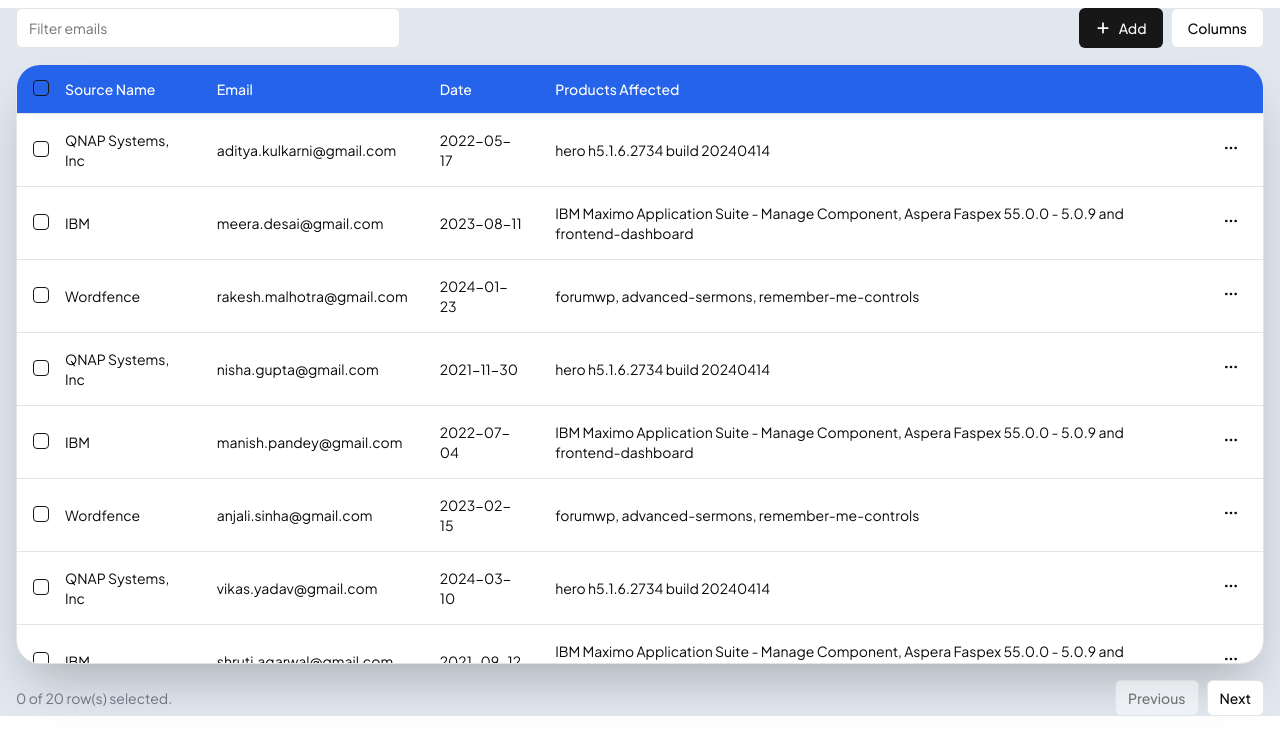
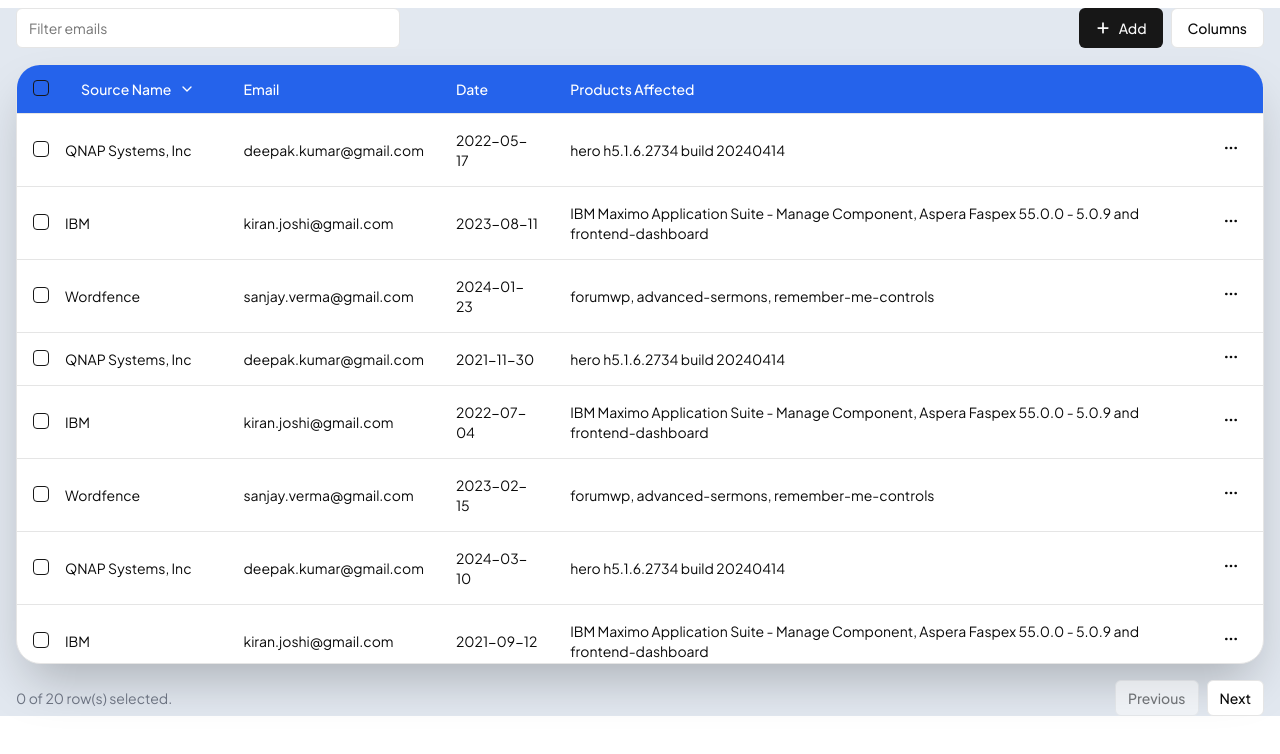
Before and after one commit to TechSubham/SIH-main, a Next.js app: page /Alerts in a window 1280 px wide. Shown: the top 754 px of the page. Built offline with nearby package versions, Linux system fonts and the light colour scheme.

Commit message:
Features Added

```diff
--- a/app/Alerts/page.jsx
+++ b/app/Alerts/page.jsx
@@ -1,3 +1,6 @@
+
+
+
 // "use client";
 // import React, { useState, useEffect } from "react";
 // import { Checkbox } from "@/components/ui/checkbox";
@@ -157,7 +160,7 @@
 //   };
 
 //   return (
-//     <div className={`${plusJakartaSans.className} h-full bg-slate-200  lg:pl-4 lg:pr-4 lg:mt-2 mt-3`}>
+//     <div className={`${plusJakartaSans.className} h-full bg-slate-200 lg:pl-4 lg:pr-4 lg:mt-2 mt-3`}>
 //       <div className={`grid gap-4 ${isFormOpen ? "opacity-50 pointer-events-none" : ""}`}>
 //         <div className="flex flex-col sm:flex-row items-center justify-between gap-4">
 //           <Input
@@ -202,56 +205,58 @@
 //           </div>
 //         </div>
 
-//         <div className=" border bg-white shadow-2xl  rounded-3xl overflow-hidden">
-//           <div className="overflow-x-auto">
-//             <Table>
-//               <TableHeader>
-//                 {table.getHeaderGroups().map((headerGroup) => (
-//                   <TableRow key={headerGroup.id}>
-//                     {headerGroup.headers.map((header) => {
-//                       return (
-//                         <TableHead key={header.id} className="bg-blue-600 text-white">
-//                           {header.isPlaceholder
-//                             ? null
-//                             : flexRender(
-//                                 header.column.columnDef.header,
-//                                 header.getContext()
+//         <div className="border bg-white shadow-2xl rounded-3xl overflow-hidden" style={{ height: "calc(100vh - 200px)" }}>
+//           <div className="overflow-x-auto h-full">
+//             <div className="inline-block min-w-full align-middle">
+//               <div className="overflow-hidden">
+//                 <Table>
+//                   <TableHeader>
+//                     {table.getHeaderGroups().map((headerGroup) => (
+//                       <TableRow key={headerGroup.id}>
+//                         {headerGroup.headers.map((header) => (
+//                           <TableHead key={header.id} className="bg-blue-600 text-white sticky top-0 z-10">
+//                             {header.isPlaceholder
+//                               ? null
+//                               : flexRender(
+//                                   header.column.columnDef.header,
+//                                   header.getContext()
+//                                 )}
+//                           </TableHead>
+//                         ))}
+//                       </TableRow>
+//                     ))}
+//                   </TableHeader>
+//                   <TableBody>
+//                     {table.getRowModel().rows?.length ? (
+//                       table.getRowModel().rows.map((row) => (
+//                         <TableRow
+//                           key={row.id}
+//                           data-state={row.getIsSelected() && "selected"}
+//                         >
+//                           {row.getVisibleCells().map((cell) => (
+//                             <TableCell key={cell.id}>
+//                               {flexRender(
+//                                 cell.column.columnDef.cell,
+//                                 cell.getContext()
 //                               )}
-//                         </TableHead>
-//                       );
-//                     })}
-//                   </TableRow>
-//                 ))}
-//               </TableHeader>
-//               <TableBody>
-//                 {table.getRowModel().rows?.length ? (
-//                   table.getRowModel().rows.map((row) => (
-//                     <TableRow
-//                       key={row.id}
-//                       data-state={row.getIsSelected() && "selected"}
-//                     >
-//                       {row.getVisibleCells().map((cell) => (
-//                         <TableCell key={cell.id}>
-//                           {flexRender(
-//                             cell.column.columnDef.cell,
-//                             cell.getContext()
-//                           )}
+//                             </TableCell>
+//                           ))}
+//                         </TableRow>
+//                       ))
+//                     ) : (
+//                       <TableRow>
+//                         <TableCell
+//                           colSpan={columns.length}
+//                           className="h-24 text-center"
+//                         >
+//                           No results.
 //                         </TableCell>
-//                       ))}
-//                     </TableRow>
-//                   ))
-//                 ) : (
-//                   <TableRow>
-//                     <TableCell
-//                       colSpan={columns.length}
-//                       className="h-24 text-center"
-//                     >
-//                       No results.
-//                     </TableCell>
-//                   </TableRow>
-//                 )}
-//               </TableBody>
-//             </Table>
+//                       </TableRow>
+//                     )}
+//                   </TableBody>
+//                 </Table>
+//               </div>
+//             </div>
 //           </div>
 //         </div>
 
@@ -290,7 +295,7 @@
 //             <form onSubmit={handleFormSubmit} className="space-y-4">
 //               <div>
 //                 <label htmlFor="name" className="block text-sm font-medium text-gray-700 mb-1">
-//                   Name
+//                   Source Name
 //                 </label>
 //                 <input
 //                   type="text"
@@ -299,7 +304,7 @@
 //                   value={formData.name}
 //                   onChange={handleFormChange}
 //                   className="w-full px-3 py-2 border border-gray-300 rounded-md shadow-sm focus:outline-none focus:ring-2 focus:ring-blue-600"
-//                   placeholder="Enter your name"
+//                   placeholder="Enter source name"
 //                   required
 //                 />
 //               </div>
@@ -314,22 +319,22 @@
 //                   value={formData.email}
 //                   onChange={handleFormChange}
 //                   className="w-full px-3 py-2 border border-gray-300 rounded-md shadow-sm focus:outline-none focus:ring-2 focus:ring-blue-600"
-//                   placeholder="Enter your email"
+//                   placeholder="Enter email"
 //                   required
 //                 />
 //               </div>
 //               <div>
 //                 <label htmlFor="mobile" className="block text-sm font-medium text-gray-700 mb-1">
-//                   Mobile No
+//                   Product Affected
 //                 </label>
 //                 <input
-//                   type="tel"
+//                   type="text"
 //                   id="mobile"
 //                   name="mobile"
 //                   value={formData.mobile}
 //                   onChange={handleFormChange}
 //                   className="w-full px-3 py-2 border border-gray-300 rounded-md shadow-sm focus:outline-none focus:ring-2 focus:ring-blue-500"
-//                   placeholder="Enter your mobile number"
+//                   placeholder="Enter affected product"
 //                   required
 //                 />
 //               </div>
@@ -379,9 +384,8 @@
 
 
 
-
 "use client";
-import React, { useState, useEffect } from "react";
+import React, { useState, useEffect, useMemo } from "react";
 import { Checkbox } from "@/components/ui/checkbox";
 import Qubit_data from "../../data/dummy_email_data.json";
 import {
@@ -398,7 +402,9 @@
   DropdownMenuCheckboxItem,
   DropdownMenuContent,
   DropdownMenuTrigger,
-  DropdownMenuItem
+  DropdownMenuItem,
+  DropdownMenuLabel,
+  DropdownMenuSeparator
 } from "@/components/ui/dropdown-menu";
 import { Button } from "@/components/ui/button";
 import { Input } from "@/components/ui/input";
@@ -410,7 +416,7 @@
   getSortedRowModel,
   useReactTable,
 } from "@tanstack/react-table";
-import { MoreHorizontal } from "lucide-react";
+import { MoreHorizontal, ChevronDown } from "lucide-react";
 import { FontAwesomeIcon } from "@fortawesome/react-fontawesome";
 import { faPlus } from "@fortawesome/free-solid-svg-icons";
 import { Plus_Jakarta_Sans } from 'next/font/google';
@@ -429,8 +435,19 @@
     mobile: "",
     date: "",
   });
+  const [editingId, setEditingId] = useState(null);
+  const [selectedSource, setSelectedSource] = useState("All");
 
-  const [editingId, setEditingId] = useState(null);
+  const sourceNames = useMemo(() => {
+    const names = ["All", ...new Set(data.map(item => item.name))];
+    return names.sort();
+  }, [data]);
+
+  const filteredData = useMemo(() => {
+    if (selectedSource === "All") return data;
+    return data.filter(item => item.name === selectedSource);
+  }, [data, selectedSource]);
+
   const columns = [
     {
       id: "select",
@@ -453,7 +470,25 @@
     },
     {
       accessorKey: "name",
-      header: "Source Name",
+      header: () => (
+        <DropdownMenu>
+          <DropdownMenuTrigger asChild>
+            <Button variant="ghost" className="h-8 w-full justify-start">
+              Source Name <ChevronDown className="ml-2 h-4 w-4" />
+            </Button>
+          </DropdownMenuTrigger>
+          <DropdownMenuContent align="end">
+            {sourceNames.map((name) => (
+              <DropdownMenuItem
+                key={name}
+                onClick={() => setSelectedSource(name)}
+              >
+                {name}
+              </DropdownMenuItem>
+            ))}
+          </DropdownMenuContent>
+        </DropdownMenu>
+      ),
     },
     {
       accessorKey: "email",
@@ -491,7 +526,7 @@
   ];
 
   const table = useReactTable({
-    data,
+    data: filteredData,
     columns,
     onSortingChange: setSorting,
     onColumnFiltersChange: setColumnFilters,
@@ -674,18 +709,37 @@
             <form onSubmit={handleFormSubmit} className="space-y-4">
               <div>
                 <label htmlFor="name" className="block text-sm font-medium text-gray-700 mb-1">
-                  Name
+                  Source Name
                 </label>
-                <input
-                  type="text"
-                  id="name"
-                  name="name"
-                  value={formData.name}
-                  onChange={handleFormChange}
-                  className="w-full px-3 py-2 border border-gray-300 rounded-md shadow-sm focus:outline-none focus:ring-2 focus:ring-blue-600"
-                  placeholder="Enter your name"
-                  required
-                />
+                <DropdownMenu>
+                  <DropdownMenuTrigger asChild>
+                    <Button variant="outline" className="w-full justify-between">
+                      {formData.name || "Select a source"}
+                      <ChevronDown className="ml-2 h-4 w-4" />
+                    </Button>
+                  </DropdownMenuTrigger>
+                  <DropdownMenuContent className="w-full">
+                    <DropdownMenuLabel>Select a source</DropdownMenuLabel>
+                    <DropdownMenuSeparator />
+                    {sourceNames.filter(name => name !== "All").map((name) => (
+                      <DropdownMenuItem
+                        key={name}
+                        onClick={() => setFormData({ ...formData, name })}
+                      >
+                        {name}
+                      </DropdownMenuItem>
+                    ))}
+                    <DropdownMenuSeparator />
+                    <DropdownMenuItem
+                      onClick={() => {
+                        const newSource = prompt("Enter a new source name:");
+                        if (newSource) setFormData({ ...formData, name: newSource });
+                      }}
+                    >
+                      Add new source
+                    </DropdownMenuItem>
+                  </DropdownMenuContent>
+                </DropdownMenu>
               </div>
               <div>
                 <label htmlFor="email" className="block text-sm font-medium text-gray-700 mb-1">
@@ -698,22 +752,22 @@
                   value={formData.email}
                   onChange={handleFormChange}
                   className="w-full px-3 py-2 border border-gray-300 rounded-md shadow-sm focus:outline-none focus:ring-2 focus:ring-blue-600"
-                  placeholder="Enter your email"
+                  placeholder="Enter email"
                   required
                 />
               </div>
               <div>
                 <label htmlFor="mobile" className="block text-sm font-medium text-gray-700 mb-1">
-                  Mobile No
+                  Product Affected
                 </label>
                 <input
-                  type="tel"
+                  type="text"
                   id="mobile"
                   name="mobile"
                   value={formData.mobile}
                   onChange={handleFormChange}
                   className="w-full px-3 py-2 border border-gray-300 rounded-md shadow-sm focus:outline-none focus:ring-2 focus:ring-blue-500"
-                  placeholder="Enter your mobile number"
+                  placeholder="Enter affected product"
                   required
                 />
               </div>
--- a/data/dummy_email_data.json
+++ b/data/dummy_email_data.json
@@ -1,85 +1,85 @@
 [
   {
     "name": "QNAP Systems, Inc",
-    "email": "aditya.kulkarni@gmail.com",
+    "email": "deepak.kumar@gmail.com",
     "date": "2022-05-17",
     "mobile": "hero h5.1.6.2734 build 20240414"
   },
   {
     "name": "IBM",
-    "email": "meera.desai@gmail.com",
+    "email": "kiran.joshi@gmail.com",
     "date": "2023-08-11",
     "mobile": "IBM Maximo Application Suite - Manage Component, Aspera Faspex 55.0.0 - 5.0.9 and frontend-dashboard"
   },
   {
     "name": "Wordfence",
-    "email": "rakesh.malhotra@gmail.com",
+    "email": "sanjay.verma@gmail.com",
     "date": "2024-01-23",
     "mobile": "forumwp, advanced-sermons, remember-me-controls"
   },
   {
     "name": "QNAP Systems, Inc",
-    "email": "nisha.gupta@gmail.com",
+    "email": "deepak.kumar@gmail.com",
     "date": "2021-11-30",
     "mobile": "hero h5.1.6.2734 build 20240414"
   },
   {
     "name": "IBM",
-    "email": "manish.pandey@gmail.com",
+    "email": "kiran.joshi@gmail.com",
     "date": "2022-07-04",
     "mobile": "IBM Maximo Application Suite - Manage Component, Aspera Faspex 55.0.0 - 5.0.9 and frontend-dashboard"
   },
   {
     "name": "Wordfence",
-    "email": "anjali.sinha@gmail.com",
+    "email": "sanjay.verma@gmail.com",
     "date": "2023-02-15",
     "mobile": "forumwp, advanced-sermons, remember-me-controls"
   },
   {
     "name": "QNAP Systems, Inc",
-    "email": "vikas.yadav@gmail.com",
+    "email": "deepak.kumar@gmail.com",
     "date": "2024-03-10",
     "mobile": "hero h5.1.6.2734 build 20240414"
   },
   {
     "name": "IBM",
-    "email": "shruti.agarwal@gmail.com",
+    "email": "kiran.joshi@gmail.com",
     "date": "2021-09-12",
     "mobile": "IBM Maximo Application Suite - Manage Component, Aspera Faspex 55.0.0 - 5.0.9 and frontend-dashboard"
   },
   {
     "name": "Wordfence",
-    "email": "arvind.chauhan@gmail.com",
+    "email": "sanjay.verma@gmail.com",
     "date": "2022-10-18",
     "mobile": "forumwp, advanced-sermons, remember-me-controls"
   },
   {
     "name": "QNAP Systems, Inc",
-    "email": "sneha.bhatt@gmail.com",
+    "email": "deepak.kumar@gmail.com",
     "date": "2023-05-22",
     "mobile": "hero h5.1.6.2734 build 20240414"
   },
   {
     "name": "IBM",
-    "email": "rohan.rao@gmail.com",
+    "email": "kiran.joshi@gmail.com",
     "date": "2021-08-07",
     "mobile": "IBM Maximo Application Suite - Manage Component, Aspera Faspex 55.0.0 - 5.0.9 and frontend-dashboard"
   },
   {
     "name": "Wordfence",
-    "email": "pooja.nair@gmail.com",
+    "email": "sanjay.verma@gmail.com",
     "date": "2024-04-01",
     "mobile": "forumwp, advanced-sermons, remember-me-controls"
   },
   {
     "name": "QNAP Systems, Inc",
-    "email": "amit.bhattacharya@gmail.com",
+    "email": "deepak.kumar@gmail.com",
     "date": "2022-11-19",
     "mobile": "hero h5.1.6.2734 build 20240414"
   },
   {
     "name": "IBM",
-    "email": "divya.saxena@gmail.com",
+    "email": "kiran.joshi@gmail.com",
     "date": "2023-09-25",
     "mobile": "IBM Maximo Application Suite - Manage Component, Aspera Faspex 55.0.0 - 5.0.9 and frontend-dashboard"
   },
@@ -91,31 +91,31 @@
   },
   {
     "name": "QNAP Systems, Inc",
-    "email": "kiran.joshi@gmail.com",
+    "email": "deepak.kumar@gmail.com",
     "date": "2022-12-03",
     "mobile": "hero h5.1.6.2734 build 20240414"
   },
   {
     "name": "IBM",
-    "email": "mira.rao@gmail.com",
+    "email": "kiran.joshi@gmail.com",
     "date": "2023-07-29",
     "mobile": "IBM Maximo Application Suite - Manage Component, Aspera Faspex 55.0.0 - 5.0.9 and frontend-dashboard"
   },
   {
     "name": "Wordfence",
-    "email": "rajesh.singh@gmail.com",
+    "email": "sanjay.verma@gmail.com",
     "date": "2022-04-20",
     "mobile": "forumwp, advanced-sermons, remember-me-controls"
   },
   {
     "name": "QNAP Systems, Inc",
-    "email": "simran.kaur@gmail.com",
+    "email": "deepak.kumar@gmail.com",
     "date": "2024-05-14",
     "mobile": "hero h5.1.6.2734 build 20240414"
   },
   {
     "name": "IBM",
-    "email": "deepak.kumar@gmail.com",
+    "email": "kiran.joshi@gmail.com",
     "date": "2023-01-10",
     "mobile": "IBM Maximo Application Suite - Manage Component, Aspera Faspex 55.0.0 - 5.0.9 and frontend-dashboard"
   }
```
Also changed, not shown: app/Dashboard/page.jsx (+9 -9 lines).
